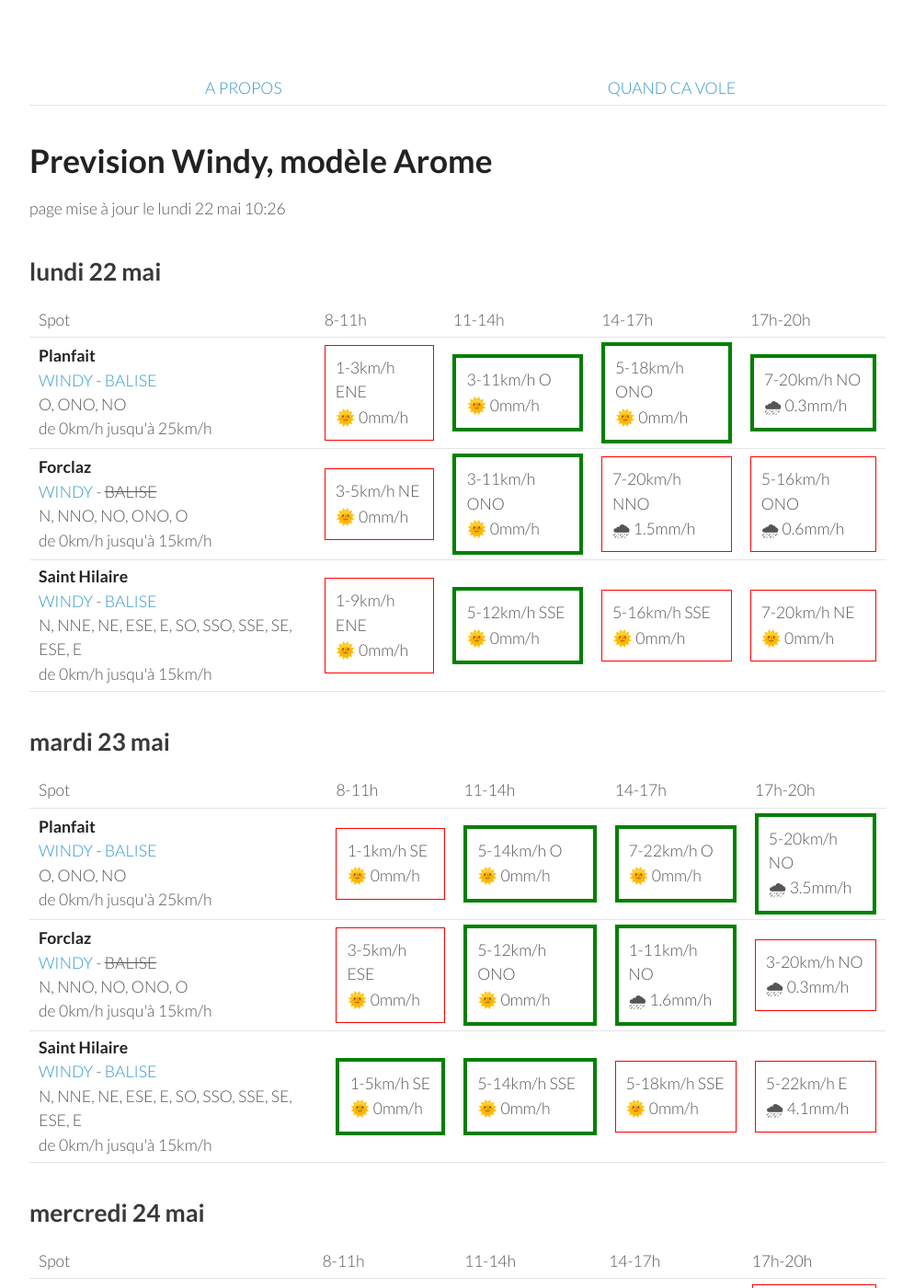
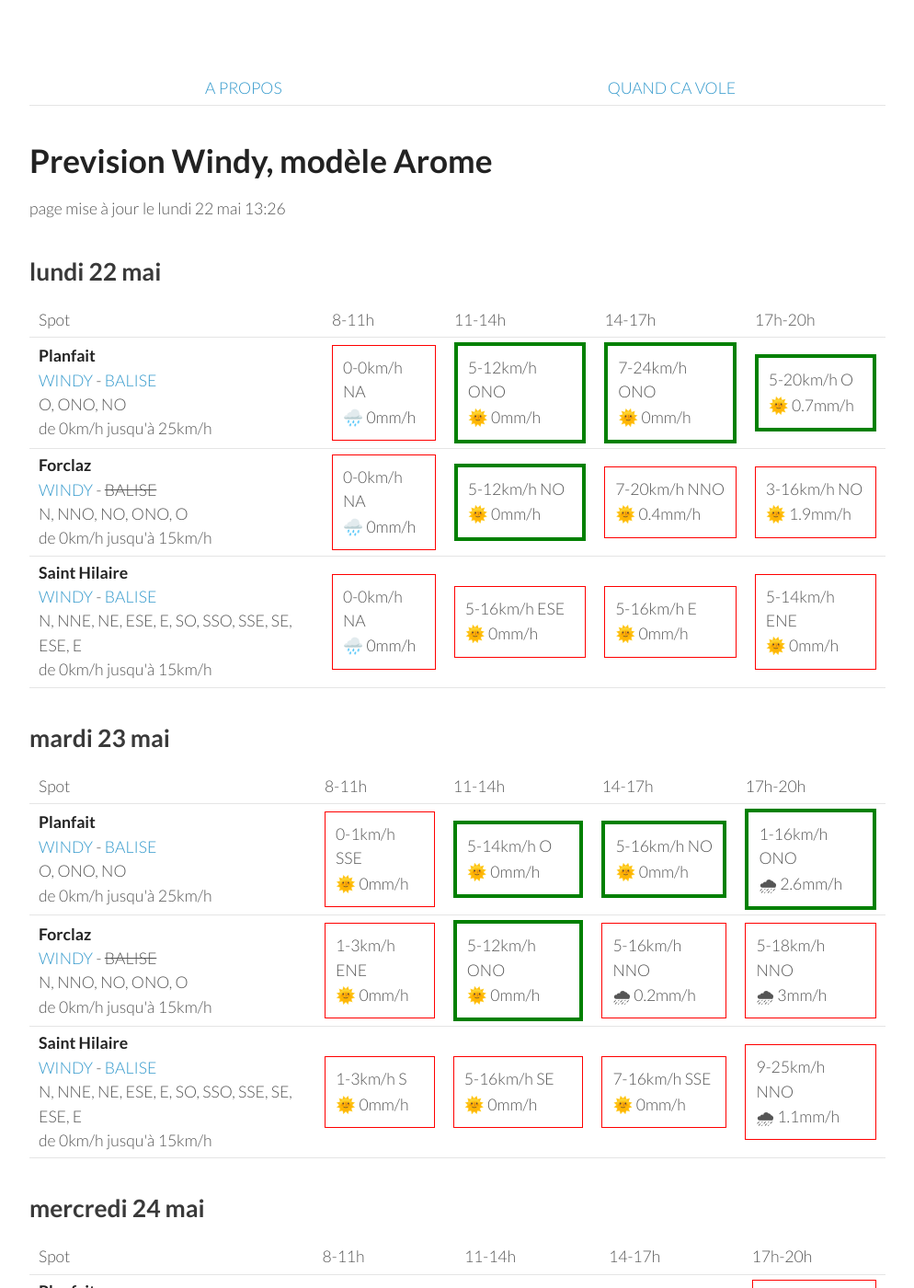
Before and after one commit to parapente-dans-le-nord/parapente-dans-le-nord.github.io, a Jekyll site: the page built from alpes_nord.markdown, in a window 1280 px wide and 1400 px high. Shown: the whole window at 92% size, without its empty margins (26-1020 px from the left). Built offline with Jekyll 4.4.1, drawn with Linux system fonts in a browser that asks for light colours.

Commit message:
update index.markdown

```diff
--- a/alpes_nord.markdown
+++ b/alpes_nord.markdown
@@ -7,7 +7,7 @@ title:  "Tous les spots"
 {: .links}
 
 # Prevision Windy, modèle Arome
-page mise à jour le lundi 22 mai 10:26
+page mise à jour le lundi 22 mai 13:26
 
 ## lundi 22 mai
 
@@ -24,31 +24,28 @@ page mise à jour le lundi 22 mai 10:26
 <tr>
         <td><strong>Planfait</strong><br><a href="https://windy.com/45.853/6.223?45.415,6.223,8">WINDY</a> - <span class=""><a href="https://www.openwindmap.org/PP496">BALISE</a> </span><br> <span class="vent-favorable">O, ONO, NO</span><br><span class="force-vent">de 0km/h jusqu'à 25km/h</span> </td>
 
-            <td><div class="not-flyable"><p>1-3km/h ENE</p><p>🌞 0mm/h</p></div></td>
-            <td><div class="flyable"><p>3-11km/h O</p><p>🌞 0mm/h</p></div></td>
-            <td><div class="flyable"><p>5-18km/h ONO</p><p>🌞 0mm/h</p></div></td>
-            <td><div class="flyable"><p>7-20km/h NO</p><p>🌧 0.3mm/h</p></div></td>
-
+            <td><div class="not-flyable"><p>0-0km/h NA</p><p>🌧️ 0mm/h</p></div></td>
+            <td><div class="flyable"><p>5-12km/h ONO</p><p>🌞 0mm/h</p></div></td>
+            <td><div class="flyable"><p>7-24km/h ONO</p><p>🌞 0mm/h</p></div></td>
+            <td><div class="flyable"><p>5-20km/h O</p><p>🌞 0.7mm/h</p></div></td>
 
     </tr>
 <tr>
         <td><strong>Forclaz</strong><br><a href="https://windy.com/45.814/6.247?45.375,6.246,8,m:eVwaglz">WINDY</a> - <span class="no-balise"> BALISE </span><br> <span class="vent-favorable">N, NNO, NO, ONO, O</span><br><span class="force-vent">de 0km/h jusqu'à 15km/h</span> </td>
 
-            <td><div class="not-flyable"><p>3-5km/h NE</p><p>🌞 0mm/h</p></div></td>
-            <td><div class="flyable"><p>3-11km/h ONO</p><p>🌞 0mm/h</p></div></td>
-            <td><div class="not-flyable"><p>7-20km/h NNO</p><p>🌧 1.5mm/h</p></div></td>
-            <td><div class="not-flyable"><p>5-16km/h ONO</p><p>🌧 0.6mm/h</p></div></td>
-
+            <td><div class="not-flyable"><p>0-0km/h NA</p><p>🌧️ 0mm/h</p></div></td>
+            <td><div class="flyable"><p>5-12km/h NO</p><p>🌞 0mm/h</p></div></td>
+            <td><div class="not-flyable"><p>7-20km/h NNO</p><p>🌞 0.4mm/h</p></div></td>
+            <td><div class="not-flyable"><p>3-16km/h NO</p><p>🌞 1.9mm/h</p></div></td>
 
     </tr>
 <tr>
         <td><strong>Saint Hilaire</strong><br><a href="https://windy.com/45.307/5.888?45.087,5.889,9,m:eUFagkX">WINDY</a> - <span class=""><a href="http://www.balisemeteo.com/balise.php?idBalise=61">BALISE</a> </span><br> <span class="vent-favorable">N, NNE, NE, ESE, E, SO, SSO, SSE, SE, ESE, E</span><br><span class="force-vent">de 0km/h jusqu'à 15km/h</span> </td>
 
-            <td><div class="not-flyable"><p>1-9km/h ENE</p><p>🌞 0mm/h</p></div></td>
-            <td><div class="flyable"><p>5-12km/h SSE</p><p>🌞 0mm/h</p></div></td>
-            <td><div class="not-flyable"><p>5-16km/h SSE</p><p>🌞 0mm/h</p></div></td>
-            <td><div class="not-flyable"><p>7-20km/h NE</p><p>🌞 0mm/h</p></div></td>
-
+            <td><div class="not-flyable"><p>0-0km/h NA</p><p>🌧️ 0mm/h</p></div></td>
+            <td><div class="not-flyable"><p>5-16km/h ESE</p><p>🌞 0mm/h</p></div></td>
+            <td><div class="not-flyable"><p>5-16km/h E</p><p>🌞 0mm/h</p></div></td>
+            <td><div class="not-flyable"><p>5-14km/h ENE</p><p>🌞 0mm/h</p></div></td>
 
     </tr>
 
@@ -70,30 +67,30 @@ page mise à jour le lundi 22 mai 10:26
 <tr>
         <td><strong>Planfait</strong><br><a href="https://windy.com/45.853/6.223?45.415,6.223,8">WINDY</a> - <span class=""><a href="https://www.openwindmap.org/PP496">BALISE</a> </span><br> <span class="vent-favorable">O, ONO, NO</span><br><span class="force-vent">de 0km/h jusqu'à 25km/h</span> </td>
 
-            <td><div class="not-flyable"><p>1-1km/h SE</p><p>🌞 0mm/h</p></div></td>
+            <td><div class="not-flyable"><p>0-1km/h SSE</p><p>🌞 0mm/h</p></div></td>
             <td><div class="flyable"><p>5-14km/h O</p><p>🌞 0mm/h</p></div></td>
-            <td><div class="flyable"><p>7-22km/h O</p><p>🌞 0mm/h</p></div></td>
-            <td><div class="flyable"><p>5-20km/h NO</p><p>🌧 3.5mm/h</p></div></td>
+            <td><div class="flyable"><p>5-16km/h NO</p><p>🌞 0mm/h</p></div></td>
+            <td><div class="flyable"><p>1-16km/h ONO</p><p>🌧 2.6mm/h</p></div></td>
 
 
     </tr>
 <tr>
         <td><strong>Forclaz</strong><br><a href="https://windy.com/45.814/6.247?45.375,6.246,8,m:eVwaglz">WINDY</a> - <span class="no-balise"> BALISE </span><br> <span class="vent-favorable">N, NNO, NO, ONO, O</span><br><span class="force-vent">de 0km/h jusqu'à 15km/h</span> </td>
 
-            <td><div class="not-flyable"><p>3-5km/h ESE</p><p>🌞 0mm/h</p></div></td>
+            <td><div class="not-flyable"><p>1-3km/h ENE</p><p>🌞 0mm/h</p></div></td>
             <td><div class="flyable"><p>5-12km/h ONO</p><p>🌞 0mm/h</p></div></td>
-            <td><div class="flyable"><p>1-11km/h NO</p><p>🌧 1.6mm/h</p></div></td>
-            <td><div class="not-flyable"><p>3-20km/h NO</p><p>🌧 0.3mm/h</p></div></td>
+            <td><div class="not-flyable"><p>5-16km/h NNO</p><p>🌧 0.2mm/h</p></div></td>
+            <td><div class="not-flyable"><p>5-18km/h NNO</p><p>🌧 3mm/h</p></div></td>
 
 
     </tr>
 <tr>
         <td><strong>Saint Hilaire</strong><br><a href="https://windy.com/45.307/5.888?45.087,5.889,9,m:eUFagkX">WINDY</a> - <span class=""><a href="http://www.balisemeteo.com/balise.php?idBalise=61">BALISE</a> </span><br> <span class="vent-favorable">N, NNE, NE, ESE, E, SO, SSO, SSE, SE, ESE, E</span><br><span class="force-vent">de 0km/h jusqu'à 15km/h</span> </td>
 
-            <td><div class="flyable"><p>1-5km/h SE</p><p>🌞 0mm/h</p></div></td>
-            <td><div class="flyable"><p>5-14km/h SSE</p><p>🌞 0mm/h</p></div></td>
-            <td><div class="not-flyable"><p>5-18km/h SSE</p><p>🌞 0mm/h</p></div></td>
-            <td><div class="not-flyable"><p>5-22km/h E</p><p>🌧 4.1mm/h</p></div></td>
+            <td><div class="not-flyable"><p>1-3km/h S</p><p>🌞 0mm/h</p></div></td>
+            <td><div class="not-flyable"><p>5-16km/h SE</p><p>🌞 0mm/h</p></div></td>
+            <td><div class="not-flyable"><p>7-16km/h SSE</p><p>🌞 0mm/h</p></div></td>
+            <td><div class="not-flyable"><p>9-25km/h NNO</p><p>🌧 1.1mm/h</p></div></td>
 
 
     </tr>
```
